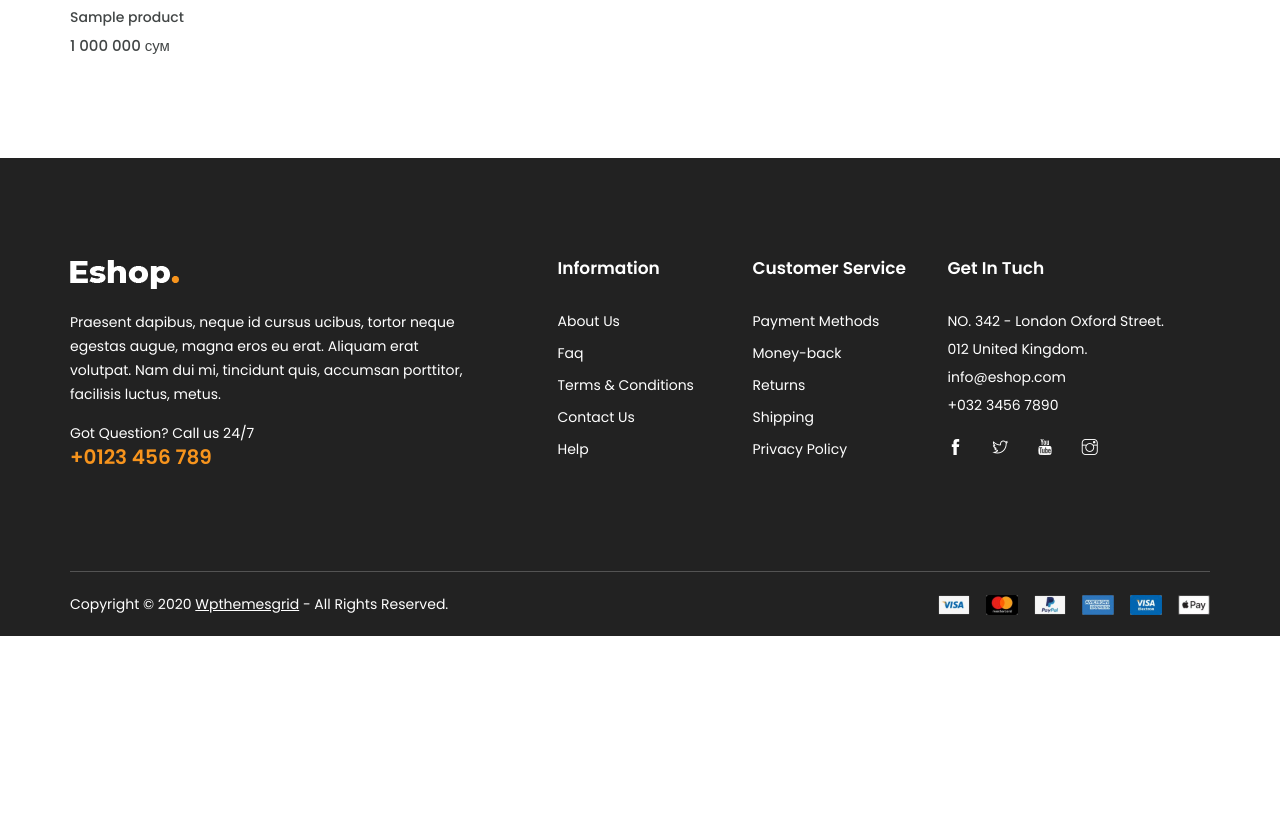
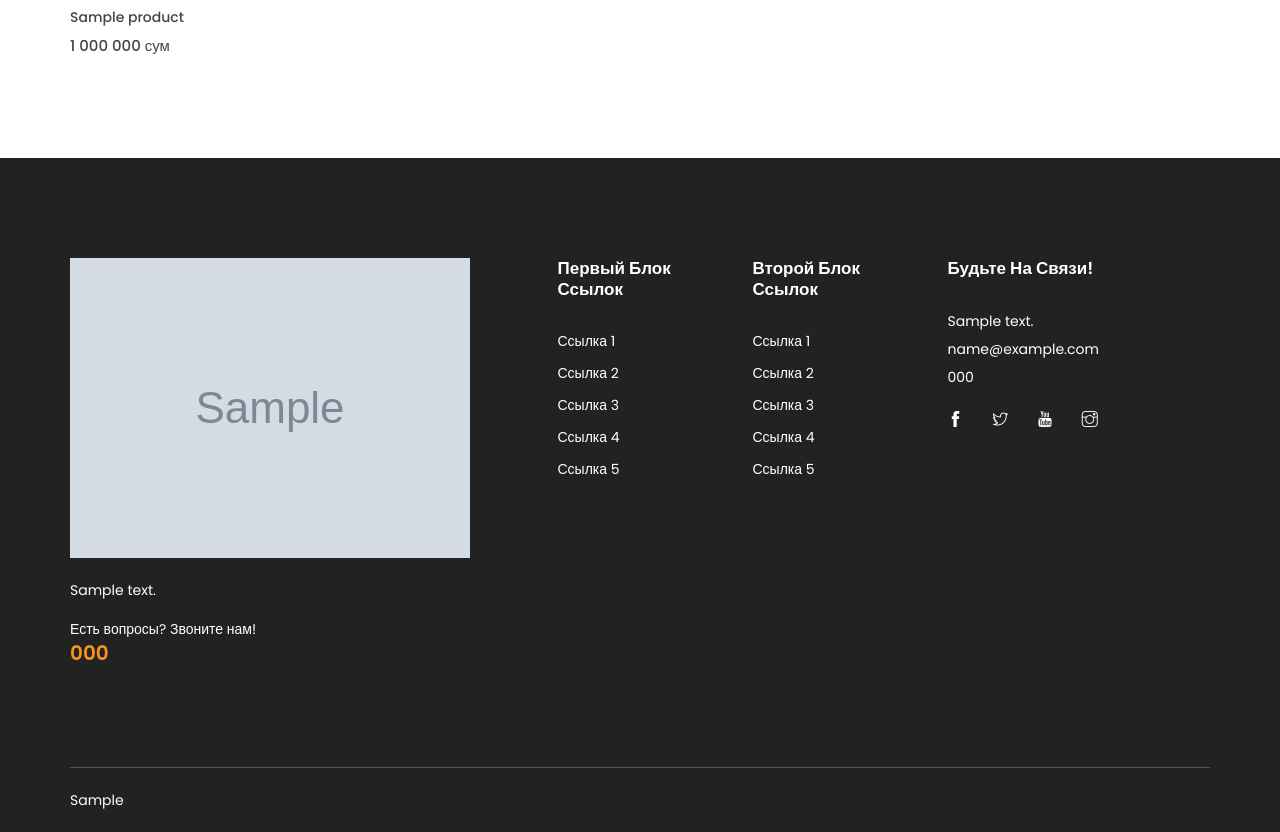
Before and after one commit to AlexTheMaggot/uyuchun, a Django app: page /testpage123/ in a window 1280 px wide. Shown: the part 1631-2463 px from the top of the page. Before the commit the page ends 2267 px from the top, so only its background shows below. Run offline with Django 4.2, Linux system fonts and the light colour scheme; tables that the repository leaves empty hold one stand-in row (values such as "Sample post"); grey boxes marked "Sample" are stand-in pictures; some libraries are stand-ins or nearby versions.

Commit message:
add dynamic footer (changing elements in admin)

```diff
--- a/uyuchun/admin/urls.py
+++ b/uyuchun/admin/urls.py
@@ -11,6 +11,7 @@ urlpatterns = [
     # Content
     path('content/', views.content, name='content'),
     path('content/header/', views.content_header, name='content_header'),
+    path('content/footer/', views.content_footer, name='content_footer'),
     # End Content
 
     # Catalog
--- a/uyuchun/mainapp/templates/blocks/footer.html
+++ b/uyuchun/mainapp/templates/blocks/footer.html
@@ -8,12 +8,10 @@
                     <!-- Single Widget -->
                     <div class="single-footer about">
                         <div class="logo">
-                            <a href="index.html"><img src="{% static 'images/logo2.png' %}" alt="#"></a>
+                            <a href="{% url 'mainapp:index' %}"><img src="{{ footer.logo.url }}" alt="#"></a>
                         </div>
-                        <p class="text">Praesent dapibus, neque id cursus ucibus, tortor neque egestas augue, magna eros
-                            eu erat. Aliquam erat volutpat. Nam dui mi, tincidunt quis, accumsan porttitor, facilisis
-                            luctus, metus.</p>
-                        <p class="call">Got Question? Call us 24/7<span><a href="tel:123456789">+0123 456 789</a></span>
+                        <p class="text">{{ footer.description }}</p>
+                        <p class="call">Есть вопросы? Звоните нам!<span><a href="{{ footer.phone }}">{{ footer.phone }}</a></span>
                         </p>
                     </div>
                     <!-- End Single Widget -->
@@ -21,13 +19,13 @@
                 <div class="col-lg-2 col-md-6 col-12">
                     <!-- Single Widget -->
                     <div class="single-footer links">
-                        <h4>Information</h4>
+                        <h4>Первый блок ссылок</h4>
                         <ul>
-                            <li><a href="#">About Us</a></li>
-                            <li><a href="#">Faq</a></li>
-                            <li><a href="#">Terms & Conditions</a></li>
-                            <li><a href="#">Contact Us</a></li>
-                            <li><a href="#">Help</a></li>
+                            <li><a href="#">Ссылка 1</a></li>
+                            <li><a href="#">Ссылка 2</a></li>
+                            <li><a href="#">Ссылка 3</a></li>
+                            <li><a href="#">Ссылка 4</a></li>
+                            <li><a href="#">Ссылка 5</a></li>
                         </ul>
                     </div>
                     <!-- End Single Widget -->
@@ -35,13 +33,13 @@
                 <div class="col-lg-2 col-md-6 col-12">
                     <!-- Single Widget -->
                     <div class="single-footer links">
-                        <h4>Customer Service</h4>
+                        <h4>Второй блок ссылок</h4>
                         <ul>
-                            <li><a href="#">Payment Methods</a></li>
-                            <li><a href="#">Money-back</a></li>
-                            <li><a href="#">Returns</a></li>
-                            <li><a href="#">Shipping</a></li>
-                            <li><a href="#">Privacy Policy</a></li>
+                            <li><a href="#">Ссылка 1</a></li>
+                            <li><a href="#">Ссылка 2</a></li>
+                            <li><a href="#">Ссылка 3</a></li>
+                            <li><a href="#">Ссылка 4</a></li>
+                            <li><a href="#">Ссылка 5</a></li>
                         </ul>
                     </div>
                     <!-- End Single Widget -->
@@ -49,22 +47,21 @@
                 <div class="col-lg-3 col-md-6 col-12">
                     <!-- Single Widget -->
                     <div class="single-footer social">
-                        <h4>Get In Tuch</h4>
+                        <h4>Будьте на связи!</h4>
                         <!-- Single Widget -->
                         <div class="contact">
                             <ul>
-                                <li>NO. 342 - London Oxford Street.</li>
-                                <li>012 United Kingdom.</li>
-                                <li>info@eshop.com</li>
-                                <li>+032 3456 7890</li>
+                                <li>{{ footer.address }}</li>
+                                <li>{{ footer.email }}</li>
+                                <li>{{ footer.phone }}</li>
                             </ul>
                         </div>
                         <!-- End Single Widget -->
                         <ul>
-                            <li><a href="#"><i class="ti-facebook"></i></a></li>
-                            <li><a href="#"><i class="ti-twitter"></i></a></li>
-                            <li><a href="#"><i class="ti-youtube"></i></a></li>
-                            <li><a href="#"><i class="ti-instagram"></i></a></li>
+                            <li><a href="{{ footer.facebook }}"><i class="ti-facebook"></i></a></li>
+                            <li><a href="{{ footer.twitter }}"><i class="ti-twitter"></i></a></li>
+                            <li><a href="{{ footer.youtube }}"><i class="ti-youtube"></i></a></li>
+                            <li><a href="{{ footer.instagram }}"><i class="ti-instagram"></i></a></li>
                         </ul>
                     </div>
                     <!-- End Single Widget -->
@@ -79,13 +76,7 @@
                 <div class="row">
                     <div class="col-lg-6 col-12">
                         <div class="left">
-                            <p>Copyright © 2020 <a href="http://www.wpthemesgrid.com" target="_blank">Wpthemesgrid</a> -
-                                All Rights Reserved.</p>
-                        </div>
-                    </div>
-                    <div class="col-lg-6 col-12">
-                        <div class="right">
-                            <img src="{% static 'images/payments.png' %}" alt="#">
+                            <p>{{ footer.copyright }}</p>
                         </div>
                     </div>
                 </div>
--- a/uyuchun/mainapp/views.py
+++ b/uyuchun/mainapp/views.py
@@ -1,6 +1,6 @@
 # Imports
 from django.shortcuts import render
-from admin.models import Header, IndexPage
+from admin.models import Header, IndexPage, Footer
 from .models import Category
 # End Imports
 
@@ -8,6 +8,7 @@ from .models import Category
 def get_context():
     context = {
         'header': Header.objects.first(),
+        'footer': Footer.objects.first(),
         'categories': Category.objects.all(),
     }
     return context
```
Also changed, not shown: uyuchun/admin/forms.py (+18 -1 lines), uyuchun/admin/templates/admin/content.html (+8 -1 lines), uyuchun/admin/templates/admin/content_footer.html (added, +44 -0 lines), uyuchun/admin/views.py (+24 -2 lines), uyuchun/mainapp/media/footer/logo2.png (added).
